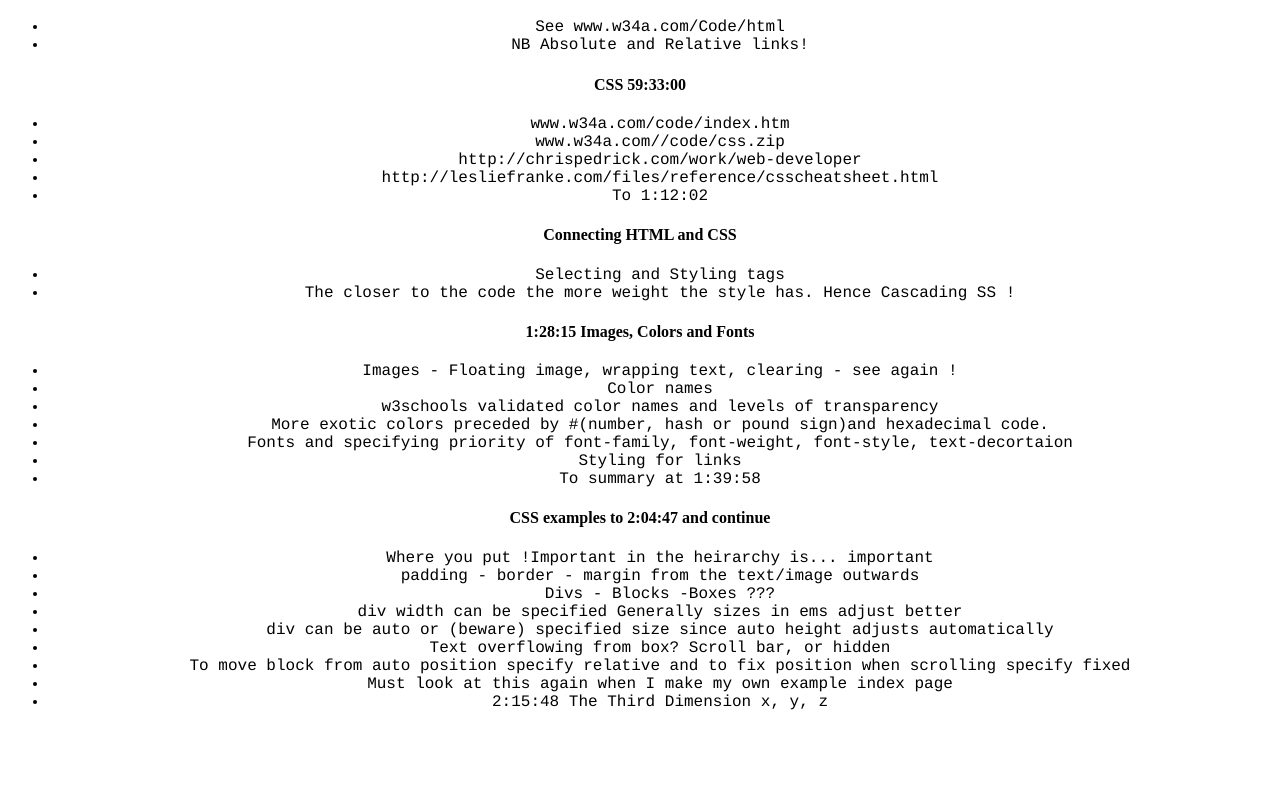
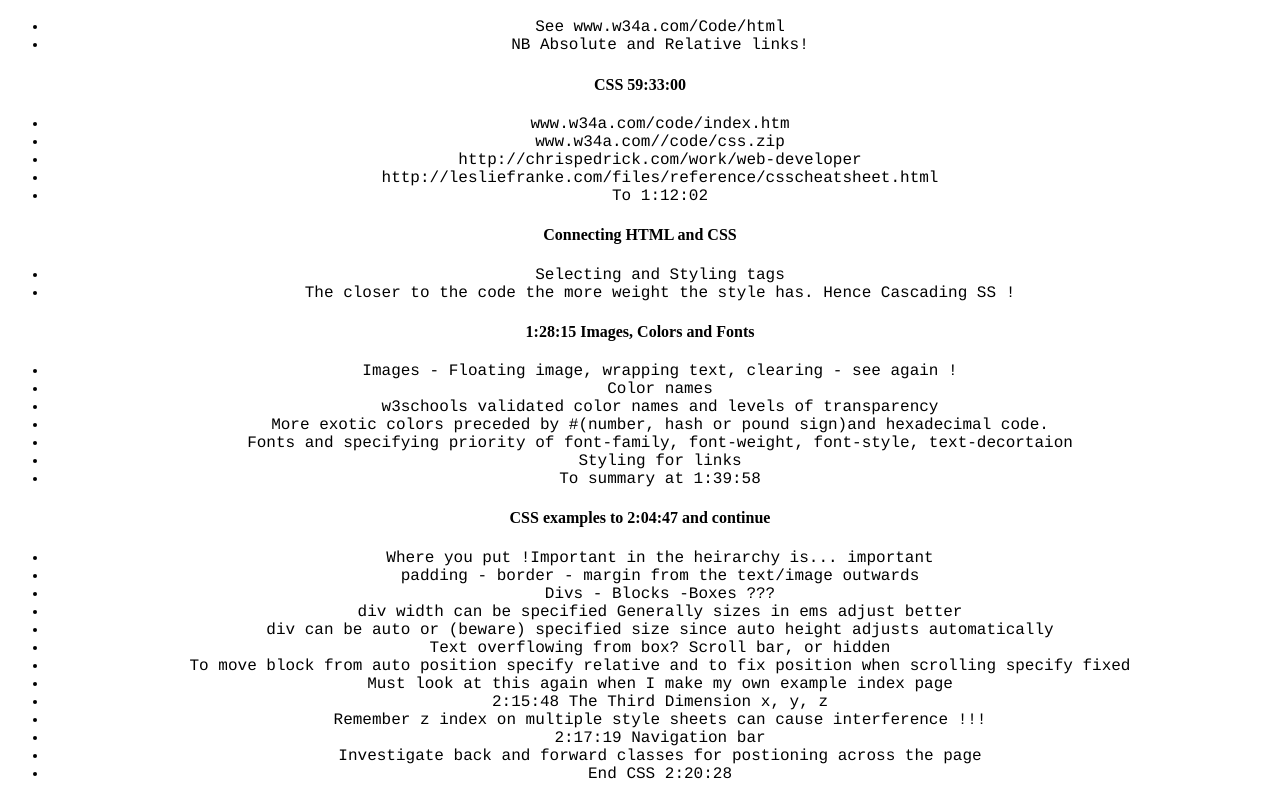
Before and after one commit to 1BobC/ChucksWebApps, a plain HTML site: page chucksWebDemos/index.html in a window 1280 px wide. Shown: the part 717-1516 px from the top of the page. Before the commit the page ends 1444 px from the top, so only its background shows below. Drawn offline with Linux system fonts and the light colour scheme.

Commit message:
End CSS 2:20:28

```diff
--- a/chucksWebDemos/index.html
+++ b/chucksWebDemos/index.html
@@ -81,6 +81,10 @@
         <li>To move block from auto position specify relative and to fix position when scrolling specify fixed</li>
         <li>Must look at this again when I make my own example index page</li>
         <li>2:15:48 The Third Dimension x, y, z</li>
+        <li>Remember z index on multiple style sheets can cause interference !!!</li>
+        <li>2:17:19 Navigation bar</li>
+        <li>Investigate back and forward classes for postioning across the page</li>
+        <li>End CSS 2:20:28</li>
     </ul>
 
 
```
Also changed, not shown: 1 other file.
